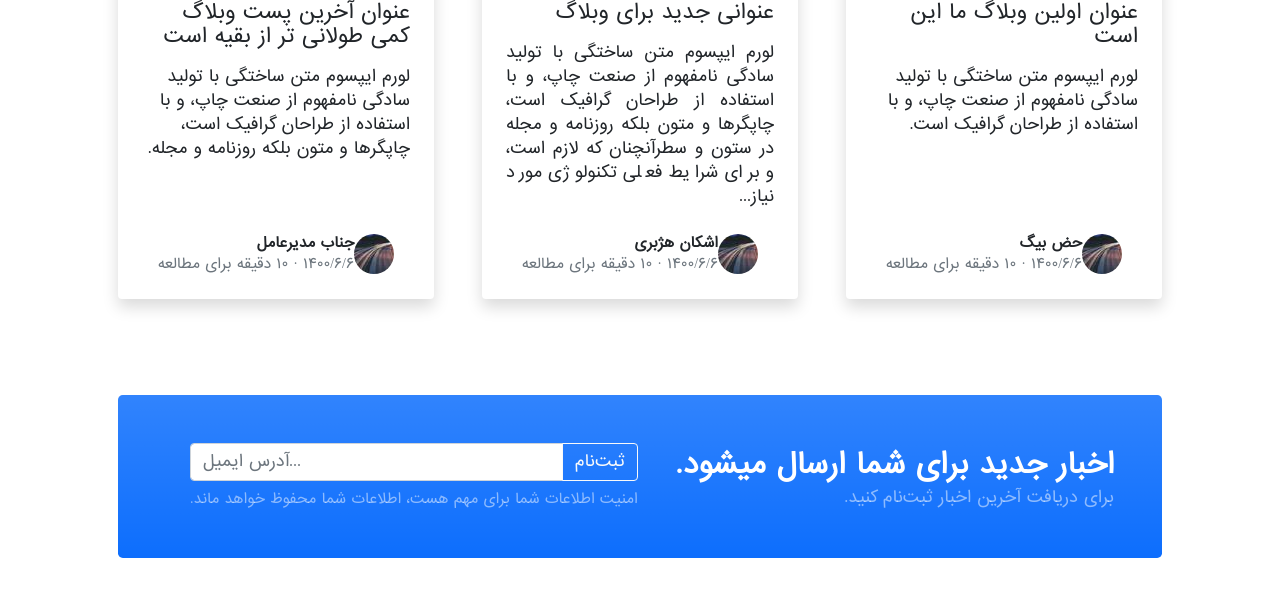
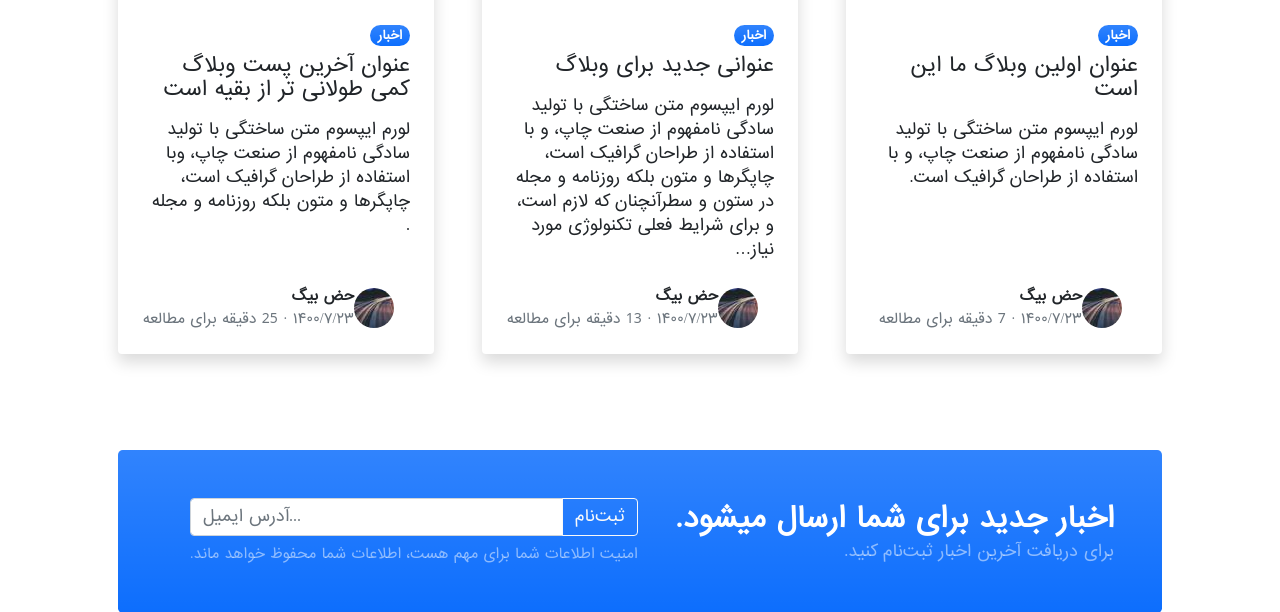
Before and after one commit to hozbig/company-template-django, a Django app: page / in a window 1280 px wide. Shown: the part 1452-2064 px from the top of the page. Run offline with Django 3.2, Linux system fonts and the light colour scheme; data comes from the database, SQL or seed files in the repository; some libraries are stand-ins or nearby versions.

Commit message:
add blog posts to home.html

```diff
--- a/home_page/views.py
+++ b/home_page/views.py
@@ -1,9 +1,11 @@
 from django.shortcuts import render
-
+from blog_articel.models import Article
 
 # home view
 def home_view(request):
+    articeles = Article.objects.all().filter(suggest=True)[:3]
     context = {
         "page_title": "خانه",
+        'articeles': articeles,
     }
     return render(request, 'home/home.html', context)
--- a/templates/home/home.html
+++ b/templates/home/home.html
@@ -113,17 +113,17 @@
             </div>
         </div>
         <div class="row gx-5">
+        {% for item in articeles %}
             <div class="col-lg-4 mb-5">
-                <!-- img-size = 600*350 -->
                 <div class="card h-100 shadow border-0">
-                    <img class="card-img-top" src="{% static 'img/Blog-1.jpg' %}" alt="..." />
+                    <!-- img-size = 600*350 -->
+                    <img class="card-img-top" src="{{item.image.url}}" alt="item.image.name" />
                     <div class="card-body p-4">
                         <div class="badge bg-primary bg-gradient rounded-pill mb-2">اخبار</div>
-                        <a class="text-decoration-none link-dark stretched-link" href="#!">
-                            <h5 class="card-title mb-3">عنوان اولین وبلاگ ما این است</h5>
+                        <a class="text-decoration-none link-dark stretched-link" href="{% url 'blog_app:blog_post_url' item.slug %}">
+                            <h5 class="card-title mb-3">{{item.title}}</h5>
                         </a>
-                        <p class="card-text mb-0">لورم ایپسوم متن ساختگی با تولید سادگی نامفهوم از صنعت چاپ، و
-                            با استفاده از طراحان گرافیک است.</p>
+                        <p class="card-text mb-0">{{item.text|truncatechars:200}}</p>
                     </div>
                     <div class="card-footer p-4 pt-0 bg-transparent border-top-0">
                         <div class="d-flex align-items-end justify-content-between">
@@ -132,62 +132,14 @@
                                 <img class="rounded-circle me-3" src="{% static 'img/352-40x40.jpg' %}" alt="..." />
                                 <div class="small">
                                     <div class="fw-bold">حض بیگ</div>
-                                    <div class="text-muted">۱۴۰۰/۶/۶ &middot; ۱۰ دقیقه برای مطالعه</div>
+                                    <div class="text-muted">{{item.j_publish_time}} &middot; <span style="font-family:system-ui">{{item.time_for_read}}</span> دقیقه برای مطالعه</div>
                                 </div>
                             </div>
                         </div>
                     </div>
                 </div>
             </div>
-            <div class="col-lg-4 mb-5">
-                <div class="card h-100 shadow border-0">
-                    <img class="card-img-top" src="{% static 'img/Blog-2.jpg' %}" alt="..." />
-                    <div class="card-body p-4">
-                        <div class="badge bg-primary bg-gradient rounded-pill mb-2">رسانه</div>
-                        <a class="text-decoration-none link-dark stretched-link" href="#!">
-                            <h5 class="card-title mb-3">عنوانی جدید برای وبلاگ</h5>
-                        </a>
-                        <p class="card-text mb-0 _text_justify">لورم ایپسوم متن ساختگی با تولید سادگی نامفهوم از
-                            صنعت چاپ، و با استفاده از طراحان گرافیک است، چاپگرها و متون بلکه روزنامه و مجله در
-                            ستون و سطرآنچنان که لازم است، و برای شرایط فعلی تکنولوژی مورد نیاز...</p>
-                    </div>
-                    <div class="card-footer p-4 pt-0 bg-transparent border-top-0">
-                        <div class="d-flex align-items-end justify-content-between">
-                            <div class="d-flex align-items-center">
-                                <img class="rounded-circle me-3" src="{% static 'img/352-40x40.jpg' %}" alt="..." />
-                                <div class="small">
-                                    <div class="fw-bold">اشکان هژبری</div>
-                                    <div class="text-muted">۱۴۰۰/۶/۶ &middot; ۱۰ دقیقه برای مطالعه</div>
-                                </div>
-                            </div>
-                        </div>
-                    </div>
-                </div>
-            </div>
-            <div class="col-lg-4 mb-5">
-                <div class="card h-100 shadow border-0">
-                    <img class="card-img-top" src="{% static 'img/Blog-3.jpg' %}" alt="..." />
-                    <div class="card-body p-4">
-                        <div class="badge bg-primary bg-gradient rounded-pill mb-2">اخبار</div>
-                        <a class="text-decoration-none link-dark stretched-link" href="#!">
-                            <h5 class="card-title mb-3">عنوان آخرین پست وبلاگ کمی طولانی تر از بقیه است</h5>
-                        </a>
-                        <p class="card-text mb-0">لورم ایپسوم متن ساختگی با تولید سادگی نامفهوم از صنعت چاپ، و
-                            با استفاده از طراحان گرافیک است، چاپگرها و متون بلکه روزنامه و مجله.</p>
-                    </div>
-                    <div class="card-footer p-4 pt-0 bg-transparent border-top-0">
-                        <div class="d-flex align-items-end justify-content-between">
-                            <div class="d-flex align-items-center">
-                                <img class="rounded-circle me-3" src="{% static 'img/352-40x40.jpg' %}" alt="..." />
-                                <div class="small">
-                                    <div class="fw-bold">جناب مدیرعامل</div>
-                                    <div class="text-muted">۱۴۰۰/۶/۶ &middot; ۱۰ دقیقه برای مطالعه</div>
-                                </div>
-                            </div>
-                        </div>
-                    </div>
-                </div>
-            </div>
+        {% endfor %}
         </div>
         <!-- Call to action-->
         <aside class="bg-primary bg-gradient rounded-3 p-4 p-sm-5 mt-5">
```
